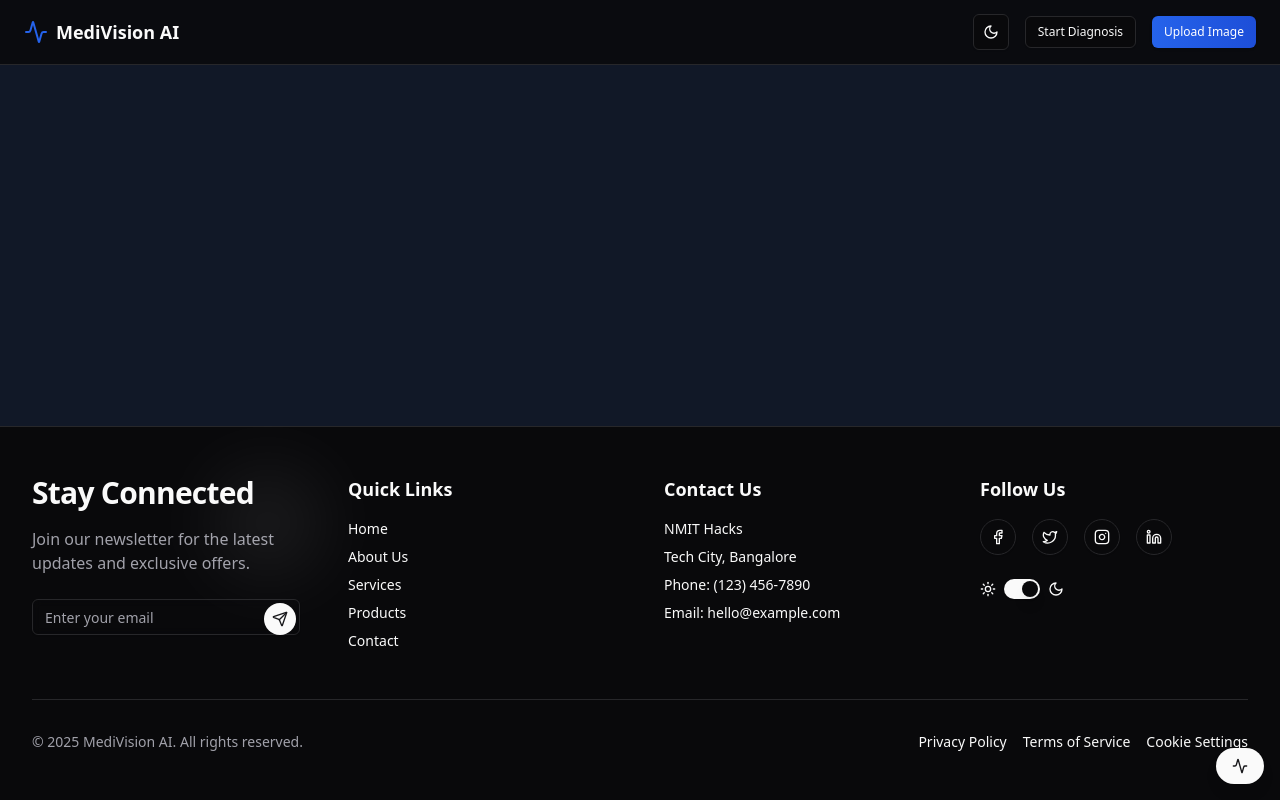
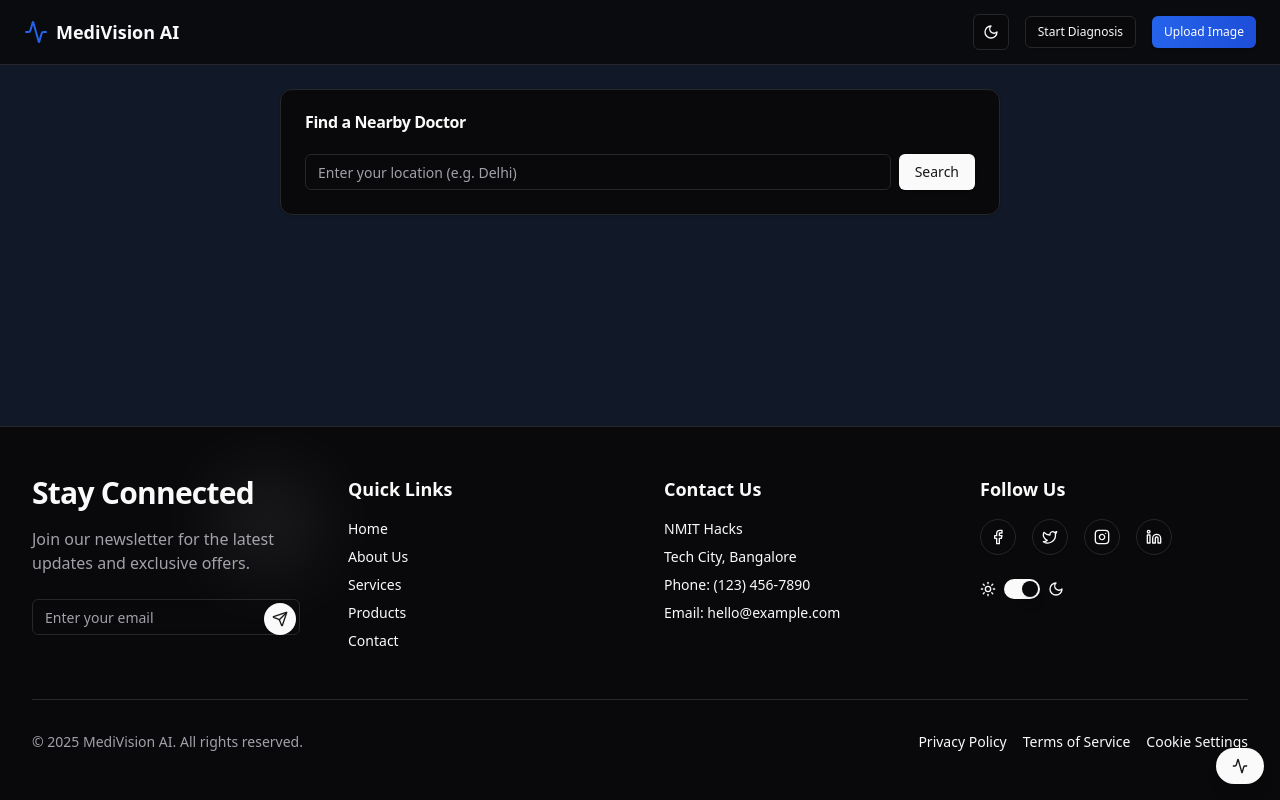
Before and after one commit to sumitsingh3072/Medical-Assistant-1, a React (Vite) app in the folder frontend/: page /doctor-search in a window 1280 px wide. Built offline with nearby package versions, Linux system fonts and the light colour scheme; what @react-pdf/renderer would draw is missing.

Commit message:
search doctor initiative

```diff
--- a/frontend/src/App.jsx
+++ b/frontend/src/App.jsx
@@ -7,6 +7,7 @@ import Header from './components/Header';
 import Footer from './components/Footer';
 import Contact from './Contact';
 import ResultChatPage from './ResultChatPage';
+import DoctorSearchPage from './DoctorSearchPage';
 
 function App() {
   // Global state for selected image type and processed data
@@ -39,6 +40,7 @@ function App() {
             }
           />
           <Route path="/resultchat" element={<ResultChatPage />} />
+          <Route path="/doctor-search" element={<DoctorSearchPage />} />
           <Route path='/contact' element={<Contact/>} />
         </Routes>
       </main>
--- /dev/null
+++ b/frontend/src/DoctorSearchPage.jsx
@@ -0,0 +1,69 @@
+import React, { useState } from 'react';
+import { Input } from './components/ui/input';
+import { Button } from './components/ui/button';
+import { Card, CardHeader, CardContent, CardTitle } from './components/ui/card';
+import axios from 'axios';
+
+const BASE_API_URL = 'http://127.0.0.1:8000';
+
+const DoctorSearchPage = () => {
+  const [location, setLocation] = useState('');
+  const [doctors, setDoctors] = useState([]);
+  const [loading, setLoading] = useState(false);
+
+  const handleSearch = async () => {
+    if (!location) return;
+    setLoading(true);
+    try {
+      const res = await axios.get(`${BASE_API_URL}/search-doctor/`, {
+        params: { location }
+      });
+      setDoctors(res.data.results || []);
+    } catch (err) {
+      console.error('Error fetching doctors:', err);
+    } finally {
+      setLoading(false);
+    }
+  };
+
+  return (
+    <div className="p-6 max-w-3xl mx-auto space-y-4 ">
+      <Card>
+        <CardHeader>
+          <CardTitle>Find a Nearby Doctor</CardTitle>
+        </CardHeader>
+        <CardContent className="space-y-3">
+          <div className="flex gap-2">
+            <Input
+              placeholder="Enter your location (e.g. Delhi)"
+              value={location}
+              onChange={(e) => setLocation(e.target.value)}
+            />
+            <Button onClick={handleSearch} disabled={loading}>
+              {loading ? 'Searching...' : 'Search'}
+            </Button>
+          </div>
+        </CardContent>
+      </Card>
+
+      {doctors.length > 0 && (
+        <div className="space-y-3">
+          {doctors.map((doc, idx) => (
+            <Card key={idx} className="p-4">
+              <h4 className="font-semibold text-lg">{doc.name}</h4>
+              <p className="text-sm text-muted-foreground">{doc.specialty} - {doc.location}</p>
+              <a
+                href={`tel:${doc.phone}`}
+                className="mt-2 inline-block text-blue-600 hover:underline"
+              >
+                Call: {doc.phone}
+              </a>
+            </Card>
+          ))}
+        </div>
+      )}
+    </div>
+  );
+};
+
+export default DoctorSearchPage;
--- a/frontend/src/ReportCard.jsx
+++ b/frontend/src/ReportCard.jsx
@@ -2,6 +2,7 @@ import React, { useRef, useState } from 'react'
 import { pdf } from '@react-pdf/renderer';
 import { saveAs } from 'file-saver';
 import ReportPDF from "./components/ReportPDF"
+import { useNavigate } from 'react-router-dom';
 
 import {
   Card,
@@ -22,11 +23,13 @@ import {
   DialogTitle,
   DialogTrigger
 } from './components/ui/dialog'
+import { InteractiveHoverButton } from "./components/magicui/interactive-hover-button";
 
 const ReportCard = ({ reportData }) => {
   const { symptoms = [], report = '', confidence = 0 } = reportData || {}
   const cardRef = useRef(null)
   const [openDialog, setOpenDialog] = useState(false)
+  const navigate = useNavigate();
 
   const getConfidenceColor = (score) => {
     if (score >= 85) return 'text-green-600'
@@ -190,6 +193,14 @@ const ReportCard = ({ reportData }) => {
           </DialogContent>
         </Dialog>
       </CardFooter>
+      <div className="flex justify-start px-6">
+        <InteractiveHoverButton className="mt-4"
+          onClick={() => navigate('/resultchat')}>Chat about Report</InteractiveHoverButton>
+      </div>
+      <div className="flex justify-start px-6">
+        <InteractiveHoverButton className="mt-4"
+          onClick={() => navigate('/doctor-search')}>Find a Doctor</InteractiveHoverButton>
+      </div>
     </Card>
   )
 }
--- a/frontend/src/ResultPage.jsx
+++ b/frontend/src/ResultPage.jsx
@@ -1,7 +1,6 @@
 import React, { useEffect, useState } from 'react';
-import { useNavigate } from 'react-router-dom';
 import ReportCard from './ReportCard';
-import { Button } from './components/ui/button'; // adjust the path if needed
+
 
 const BASE_API_URL = 'http://127.0.0.1:8000';
 
@@ -9,7 +8,6 @@ const ResultsPage = () => {
   const [rawResults, setRawResults] = useState(null);
   const [reportData, setReportData] = useState(null);
   const [error, setError] = useState(null);
-  const navigate = useNavigate();
 
   useEffect(() => {
     const fetchData = async () => {
@@ -63,16 +61,8 @@ const ResultsPage = () => {
   }
 
   return (
-    <div className="p-6 min-h-screen space-y-6">
+    <div className="p-6 min-h-screen space-y-6 bg-zinc-200 dark:bg-black">
       <ReportCard reportData={reportData} />
-      <div className="flex justify-center">
-        <Button
-          className="mt-4"
-          onClick={() => navigate('/resultchat')}
-        >
-          Chat About This Report
-        </Button>
-      </div>
     </div>
   );
 };
```
